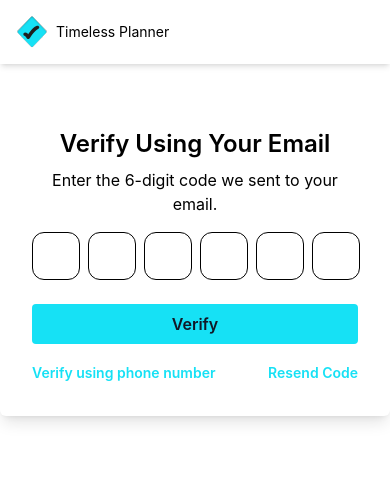
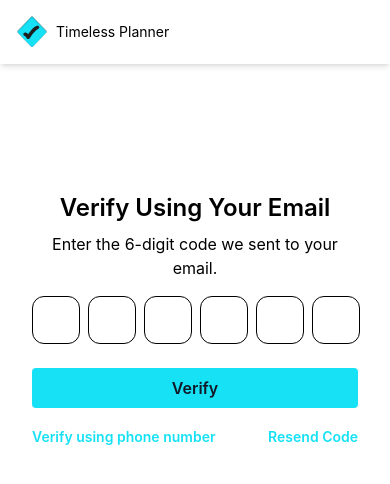
Before and after one commit to kingieX/timeless-event, a React (Vite) app: page /verification in a window 390 px wide. Shown: the top 484 px of the page. Built offline with nearby package versions, Linux system fonts and the light colour scheme.

Commit message:
Update: adjustment on mobile view for the verification page

```diff
--- a/src/pages/Verification.jsx
+++ b/src/pages/Verification.jsx
@@ -88,7 +88,7 @@ const VerificationPage = () => {
       </div>
 
       <div className="flex justify-center items-center lg:min-h-screen">
-        <div className="bg-white py-8 lg:px-12 px-8 lg:border m-8 border-gray shadow-lg rounded-md w-full max-w-md md:max-w-lg lg:max-w-2xl">
+        <div className="bg-white py-8 lg:px-12 px-8 lg:border m-8 border-gray lg:shadow-lg rounded-md w-full max-w-md md:max-w-lg lg:max-w-2xl lg:mt-0 mt-24">
           <h2 className="text-2xl md:text-3xl lg:text-4xl font-semibold text-center lg:mb-6 mb-2">
             {verificationMethod === 'email'
               ? 'Verify Using Your Email'
```
